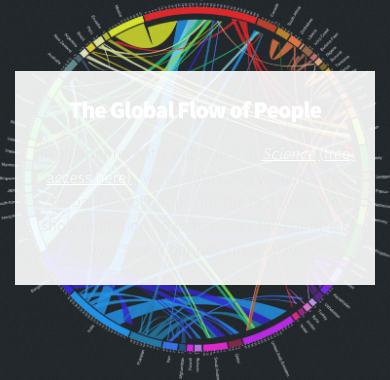
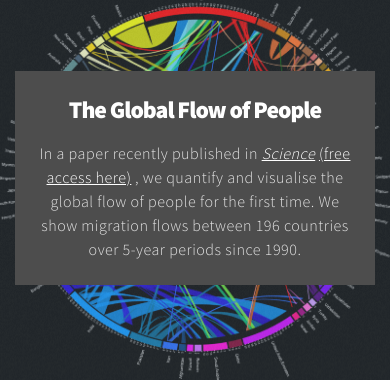
Before and after one commit to NikolaSander/circular-world, a plain HTML site: page index.html in a window 390 px wide. Shown: the part 559-939 px from the top of the page. Drawn offline with Linux system fonts and the light colour scheme.

Commit message:
adjust mobile colour

```diff
--- a/css/style-mobile.css
+++ b/css/style-mobile.css
@@ -26,11 +26,13 @@
 
 		.box {
 			padding: 1em;
+			background: #4D4D4D;
+			color: #E6E6E6;
 		}
 
 			.box.style2 {
 				padding: 1.5em 1.25em 1.5em 1.25em;
-				background-color: rgba(255,255,255,0.9);
+				/*background-color: rgba(255,255,255,0.9);*/
 			}
 
 	/* Main */
```
